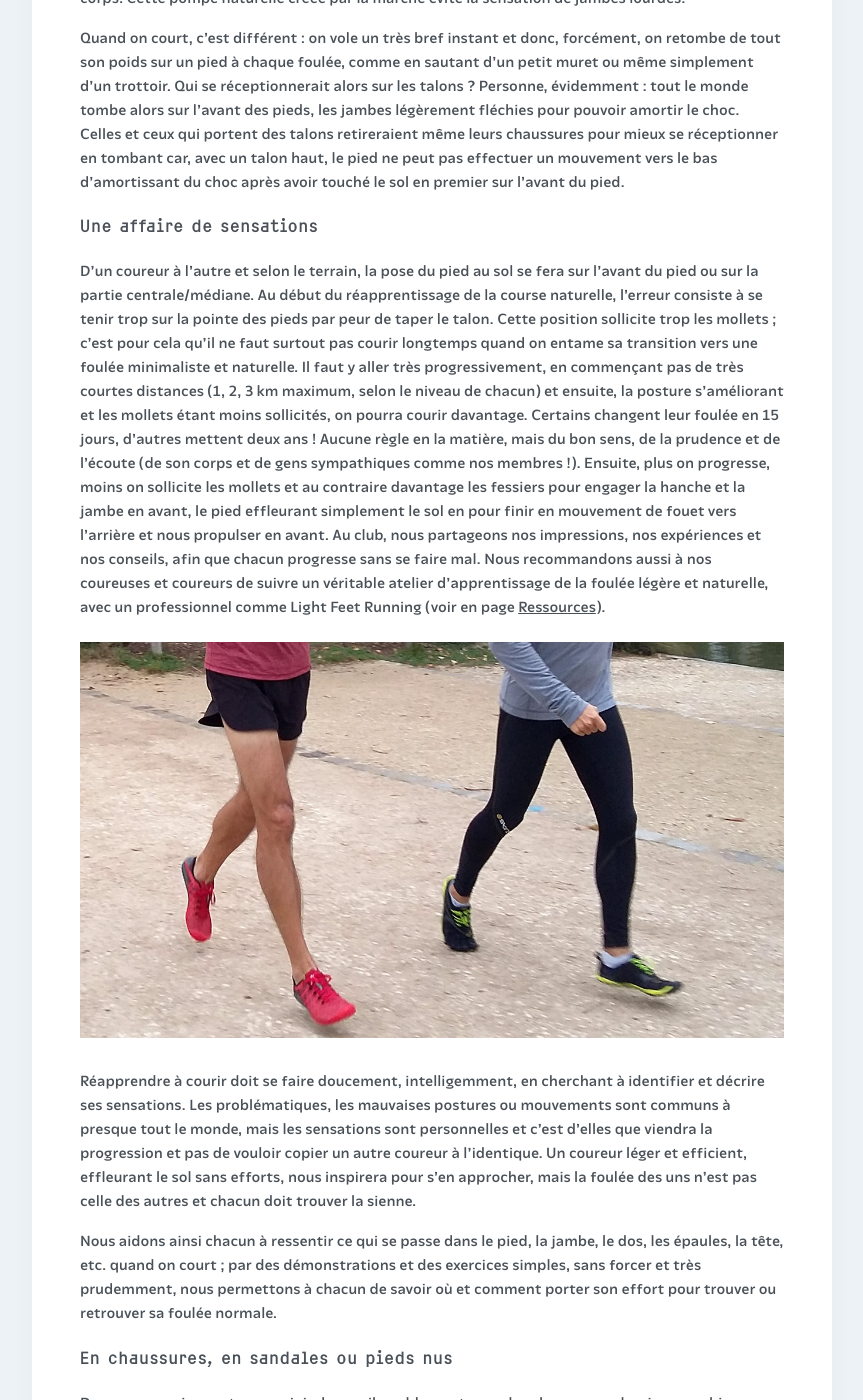
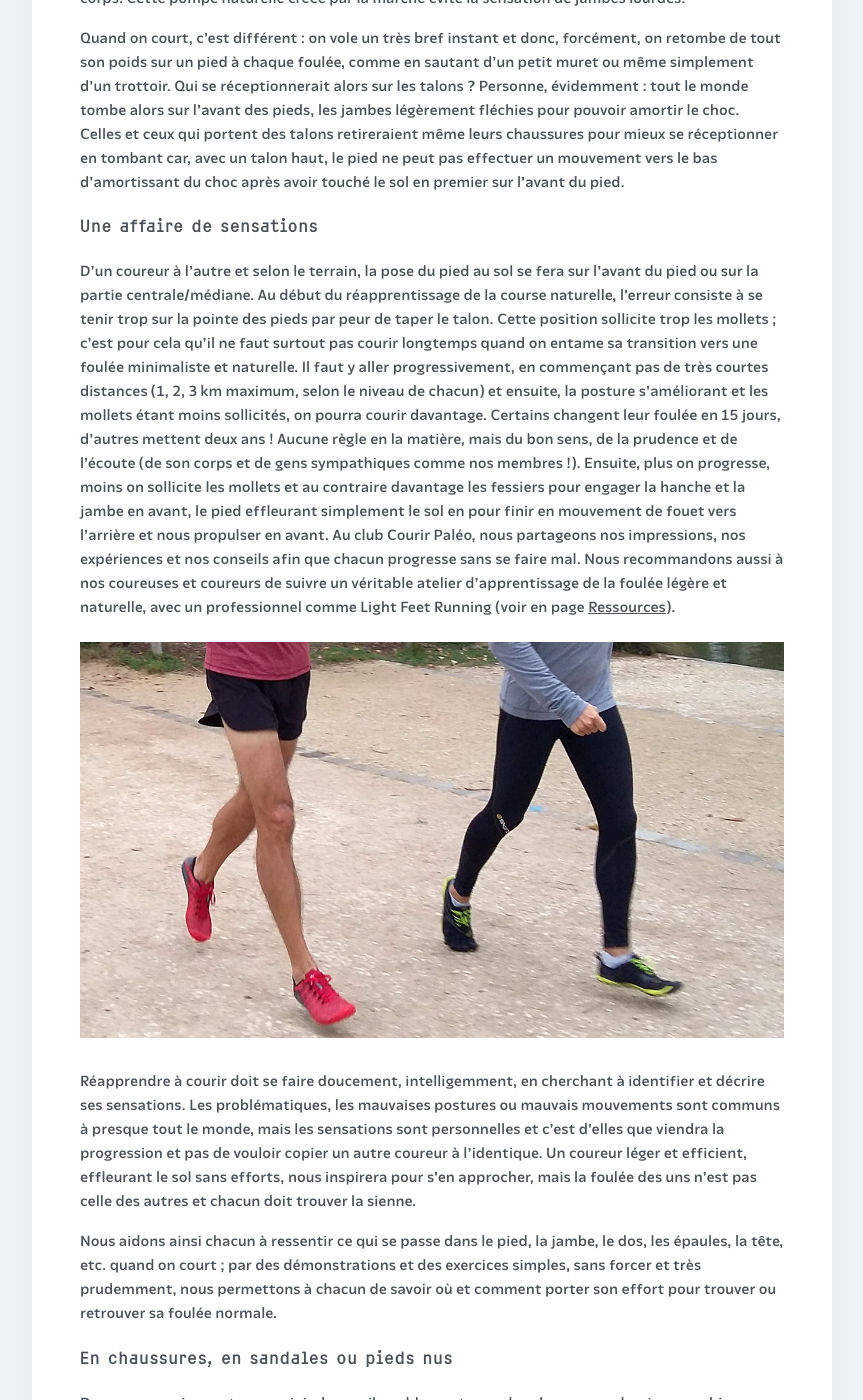
Before and after one commit to courirpaleo/courirpaleo.github.io, a Jekyll site: the page built from _pages-secondary/foulee-naturelle.md, in a window 1280 px wide and 1400 px high, scrolled down 1102 px. Shown: the whole window, without its empty margins (208-1071 px from the left). Built offline with Jekyll 4.4.1, drawn with Linux system fonts in a browser that asks for light colours; some web fonts are replaced; some of the changed text lies outside the part shown.

Commit message:
Update foulee-naturelle.md

```diff
--- a/_pages-secondary/foulee-naturelle.md
+++ b/_pages-secondary/foulee-naturelle.md
@@ -16,12 +16,12 @@
 Quand on court, c'est différent : on vole un très bref instant et donc, forcément, on retombe de tout son poids sur un pied à chaque foulée, comme en sautant d'un petit muret ou même simplement d'un trottoir. Qui se réceptionnerait alors sur les talons&nbsp;? Personne, évidemment&nbsp;: tout le monde tombe alors sur l'avant des pieds, les jambes légèrement fléchies pour pouvoir amortir le choc. Celles et ceux qui portent des talons retireraient même leurs chaussures pour mieux se réceptionner en tombant car, avec un talon haut, le pied ne peut pas effectuer un mouvement vers le bas d'amortissant du choc après avoir touché le sol en premier sur l'avant du pied.
 
 ### Une affaire de sensations
-D'un coureur à l'autre et selon le terrain, la pose du pied au sol se fera sur l'avant du pied ou sur la partie centrale/médiane. Au début du réapprentissage de la course naturelle, l'erreur consiste à se tenir trop sur la pointe des pieds par peur de taper le talon. Cette position sollicite trop les mollets&nbsp;; c'est pour cela qu'il ne faut surtout pas courir longtemps quand on entame sa transition vers une foulée minimaliste et naturelle. Il faut y aller très progressivement, en commençant pas de très courtes distances (1, 2, 3&nbsp;km maximum, selon le niveau de chacun) et ensuite, la posture s'améliorant et les mollets étant moins sollicités, on pourra courir davantage. Certains changent leur foulée en 15 jours, d'autres mettent deux ans&nbsp;! Aucune règle en la matière, mais du bon sens, de la prudence et de l'écoute (de son corps et de gens sympathiques comme nos membres&nbsp;!). Ensuite, plus on progresse, moins on sollicite les mollets et au contraire davantage les fessiers pour engager la hanche et la jambe en avant, le pied effleurant simplement le sol en pour finir en mouvement de fouet vers l'arrière et nous propulser en avant.
-Au club, nous partageons nos impressions, nos expériences et nos conseils, afin que chacun progresse sans se faire mal. Nous recommandons aussi à nos coureuses et coureurs de suivre un véritable atelier d'apprentissage de la foulée légère et naturelle, avec un professionnel comme Light Feet Running (voir en page <a href="/ressources">Ressources</a>).
+D'un coureur à l'autre et selon le terrain, la pose du pied au sol se fera sur l'avant du pied ou sur la partie centrale/médiane. Au début du réapprentissage de la course naturelle, l'erreur consiste à se tenir trop sur la pointe des pieds par peur de taper le talon. Cette position sollicite trop les mollets&nbsp;; c'est pour cela qu'il ne faut surtout pas courir longtemps quand on entame sa transition vers une foulée minimaliste et naturelle. Il faut y aller progressivement, en commençant pas de très courtes distances (1, 2, 3&nbsp;km maximum, selon le niveau de chacun) et ensuite, la posture s'améliorant et les mollets étant moins sollicités, on pourra courir davantage. Certains changent leur foulée en 15 jours, d'autres mettent deux ans&nbsp;! Aucune règle en la matière, mais du bon sens, de la prudence et de l'écoute (de son corps et de gens sympathiques comme nos membres&nbsp;!). Ensuite, plus on progresse, moins on sollicite les mollets et au contraire davantage les fessiers pour engager la hanche et la jambe en avant, le pied effleurant simplement le sol en pour finir en mouvement de fouet vers l'arrière et nous propulser en avant.
+Au club Courir Paléo, nous partageons nos impressions, nos expériences et nos conseils afin que chacun progresse sans se faire mal. Nous recommandons aussi à nos coureuses et coureurs de suivre un véritable atelier d'apprentissage de la foulée légère et naturelle, avec un professionnel comme Light Feet Running (voir en page <a href="/ressources">Ressources</a>).
 
 ![Courir Paleo](/assets/images/CourirPaleo_atelier_Bois-de-Vincennes_2017_foulees_1200px.jpg)
 
-Réapprendre à courir doit se faire doucement, intelligemment, en cherchant à identifier et décrire ses sensations. Les problématiques, les mauvaises postures ou mouvements sont communs à presque tout le monde, mais les sensations sont personnelles et c'est d'elles que viendra la progression et pas de vouloir copier un autre coureur à l'identique. Un coureur léger et efficient, effleurant le sol sans efforts, nous inspirera pour s'en approcher, mais la foulée des uns n'est pas celle des autres et chacun doit trouver la sienne.
+Réapprendre à courir doit se faire doucement, intelligemment, en cherchant à identifier et décrire ses sensations. Les problématiques, les mauvaises postures ou mauvais mouvements sont communs à presque tout le monde, mais les sensations sont personnelles et c'est d'elles que viendra la progression et pas de vouloir copier un autre coureur à l'identique. Un coureur léger et efficient, effleurant le sol sans efforts, nous inspirera pour s'en approcher, mais la foulée des uns n'est pas celle des autres et chacun doit trouver la sienne.
 
 Nous aidons ainsi chacun à ressentir ce qui se passe dans le pied, la jambe, le dos, les épaules, la tête, etc. quand on court&nbsp;; par des démonstrations et des exercices simples, sans forcer et très prudemment, nous permettons à chacun de savoir où et comment porter son effort pour trouver ou retrouver sa foulée normale.
 
@@ -35,7 +35,7 @@
 
 ![Courir Paleo](/assets/images/CourirPaleo_course_IdF_sandales_pierres_1200px.jpg)
 
-C'est pourquoi nous laissons chacun choisir son style de chaussures ou de courir sans. Pieds nus, le pied sent mieux le terrain et travaille de manière idéale, mais chacun a le droit à son petit confort et pourquoi se faire mal aux pieds en courant sur des cailloux&nbsp;? Depuis la nuit des temps, les femmes et les hommes se sont fabriqués des sandales pour les pays chauds et des bottes pour les pays froids. Ne changeons rien et laissons chacun faire comme il ou elle le souhaite.
+C'est pourquoi nous laissons chacun choisir son style de chaussures ou de courir sans. Pieds nus, le pied sent mieux le sol et travaille de manière idéale, mais chacun a le droit à son petit confort et pourquoi se faire mal aux pieds en courant sur des cailloux&nbsp;? Depuis la nuit des temps, les femmes et les hommes se sont fabriqués des sandales pour les pays chauds et des bottes pour les pays froids. Ne changeons rien et laissons chacun faire comme il ou elle le souhaite. Les fans du pied nu apprécieront de plus en plus la sensation de courir sur la terre, les feuilles, les brindilles, le sable et l'herbe bien sûr, la pierre, certains revêtements urbains très lisses et leurs pieds s'adapteront de plus en plus aux terrains irréguliers et au froid, sans pour autant forcément développer de la corne. Les autres préfèreront être protéger par une semelle et changeront de chaussures selon les saisons.
 
 ![Courir Paleo](/assets/images/CourirPaleo_Vincennes_VFF_1080px.jpg)
 
```
Also changed, not shown: other parts of _pages-secondary/foulee-naturelle.md (+1 -1 lines).
